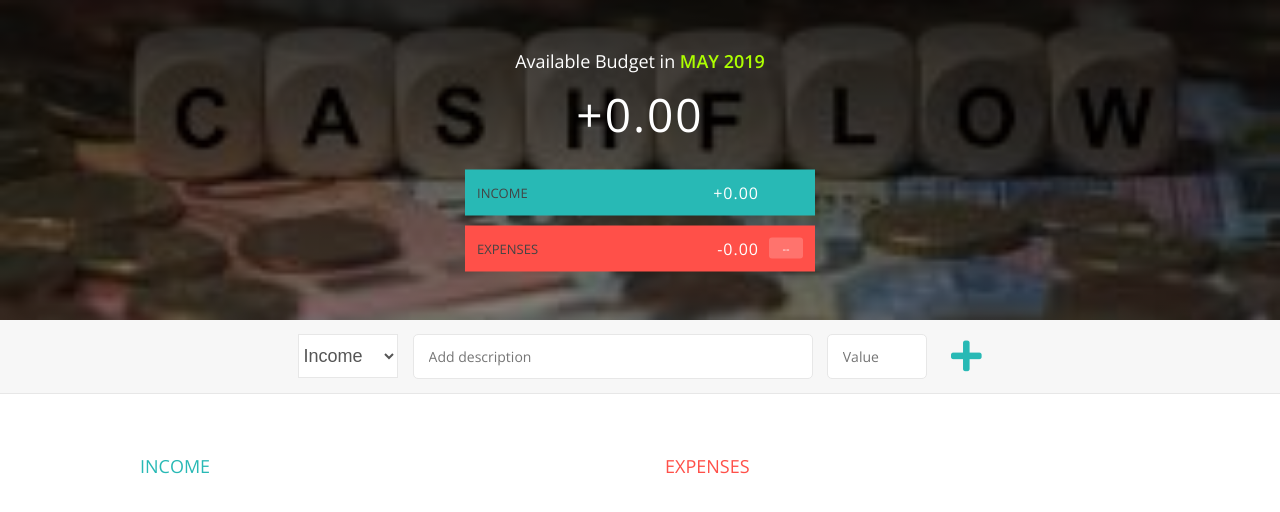
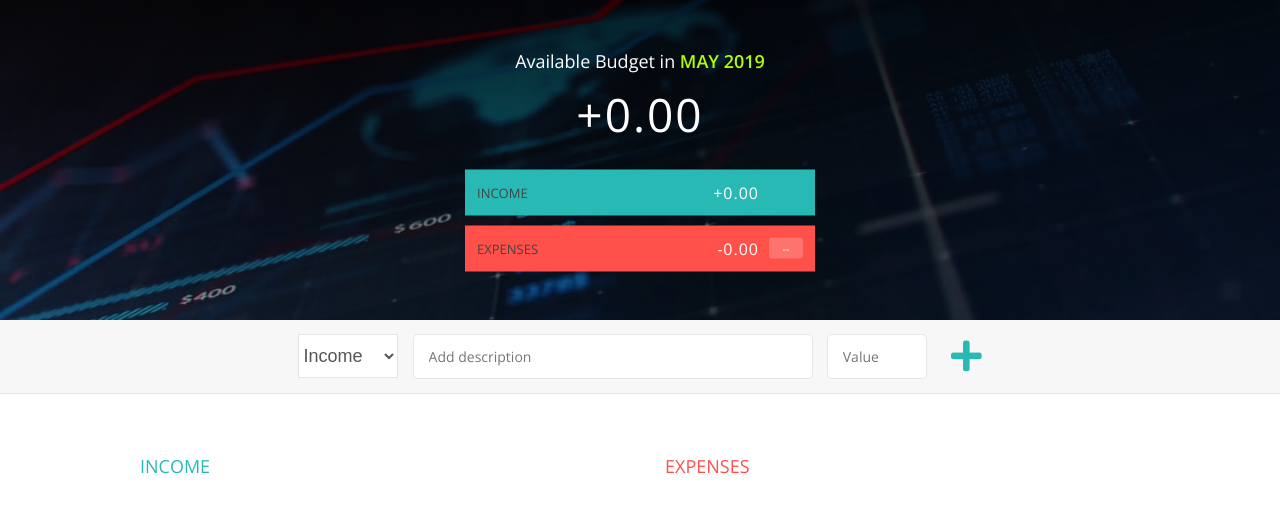
Before and after one commit to jerus1403/budget-app, a plain HTML site: page index.html in a window 1280 px wide. Drawn offline with nearby package versions, Linux system fonts and the light colour scheme.

Commit message:
Update style.css

```diff
--- a/style.css
+++ b/style.css
@@ -33,7 +33,7 @@ body {
 
 .top {
     height: 40vh;
-    background-image: linear-gradient(rgba(0, 0, 0, 0.8), rgba(0, 0, 0, 0.4)), url(cash.jpg);
+    background-image: linear-gradient(rgba(0, 0, 0, 0.8), rgba(0, 0, 0, 0.4)), url(finance.jpg);
     background-size: cover;
     background-position: center;
     position: relative;
```
